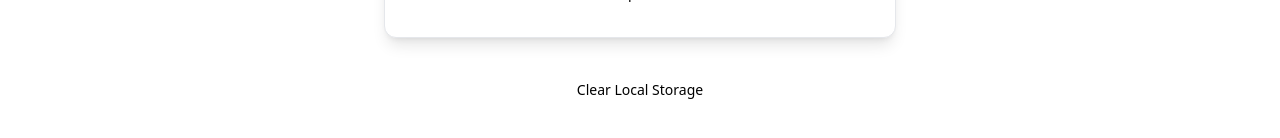
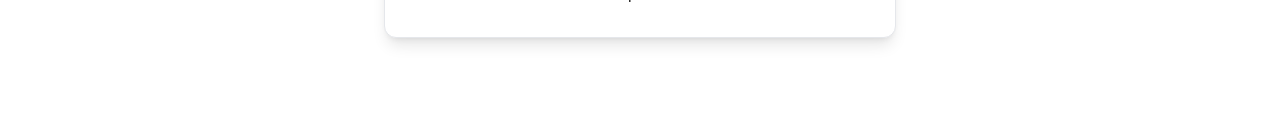
Before and after one commit to lottiger/grupp-forum, a Next.js app: page / in a window 1280 px wide. Shown: the part 408-546 px from the top of the page. Built offline with nearby package versions, Linux system fonts and the light colour scheme.

Commit message:
removes clear localstorage btn

```diff
--- a/app/page.tsx
+++ b/app/page.tsx
@@ -3,7 +3,6 @@ import React, { useEffect, useState } from 'react'
 import CreateThread from '@/components/CreateThread'
 import { Thread } from '../types'
 import ThreadCard from '@/components/ThreadCard'
-import { Button } from '@/components/ui/button'
 
 function Page() {
   const [threads, setThreads] = useState<Thread[]>([]);
@@ -19,18 +18,10 @@ function Page() {
     localStorage.setItem('threads', JSON.stringify(updatedThreads))
   }
 
-  const handleClear = () => {
-    localStorage.clear()
-    setThreads([])
-  }
-
   return (
     <>
       <CreateThread onCreate={handleCreate}/>
       <div>
-        <div className="flex justify-center">
-          <Button onClick={handleClear} className="w-30">Clear Local Storage</Button>
-        </div>
         {threads.map(thread => (
           <ThreadCard key={thread.id} thread={thread}/>
         ))}
```
